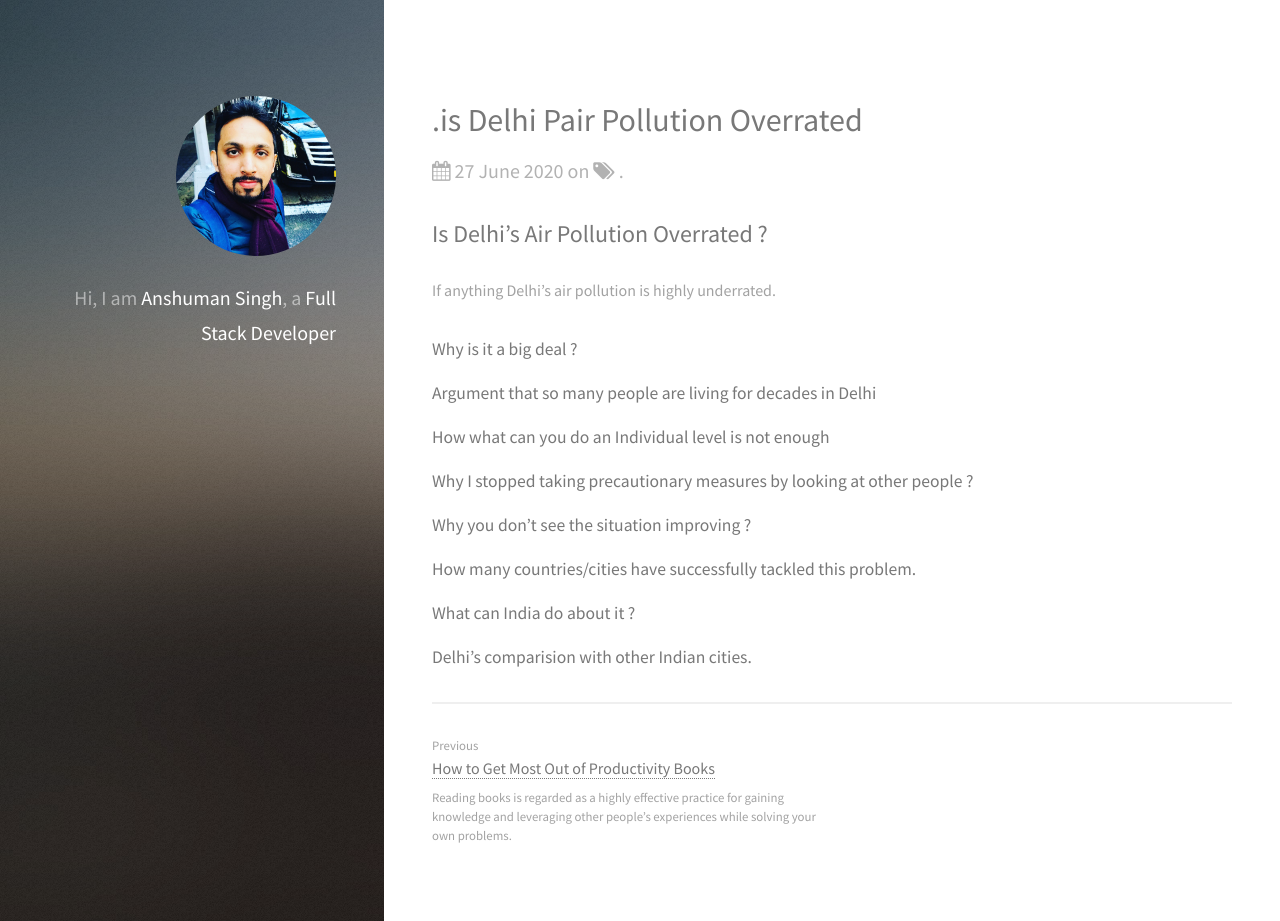
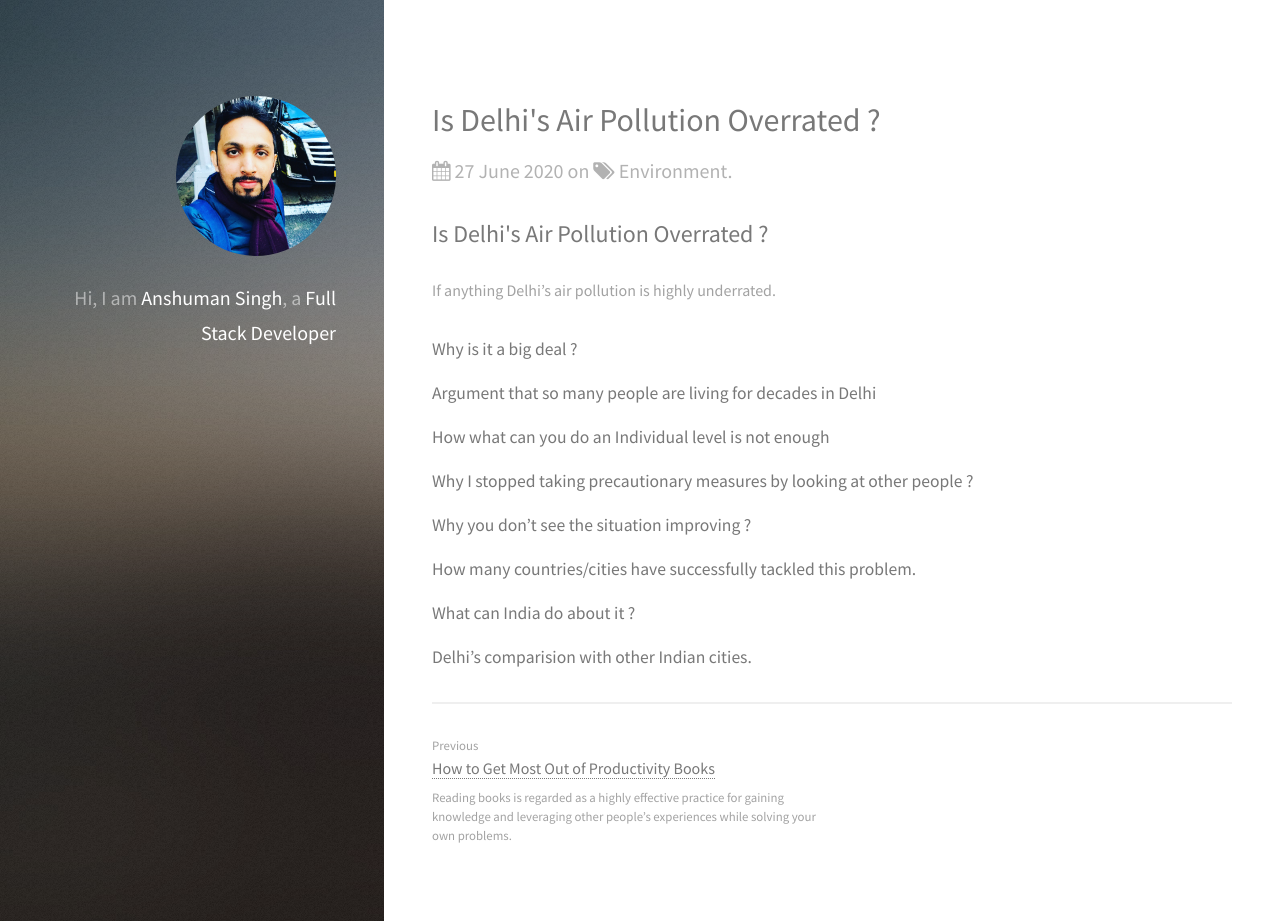
Before and after one commit to singh-anshuman/singh-anshuman.github.io, a Jekyll site: the page built from _posts/2020-06-27-.is-delhi-pair-pollution-overrated.md, in a window 1280 px wide and 1025 px high, cut to the strip 0-921 px from the top of the window. Built offline with Jekyll 4.4.1, drawn with Linux system fonts in a browser that asks for light colours; our own code applies the rules of GitHub Pages for plain Markdown files; comment, search, counter and statistics services are not loaded.

Commit message:
Modified the formatting of Delhi's air pollution blog

```diff
--- a/_posts/2020-06-27-.is-delhi-pair-pollution-overrated.md
+++ b/_posts/2020-06-27-.is-delhi-pair-pollution-overrated.md
@@ -1,4 +1,11 @@
-## Is Delhi's Air Pollution Overrated ?
+---
+layout: post
+title:  "Is Delhi's Air Pollution Overrated ?"
+categories: Environment
+image:  /images/bg.jpg
+---
+
+<h2> Is Delhi's Air Pollution Overrated ? </h2>
 
 If anything Delhi's air pollution is highly underrated.
 
```
